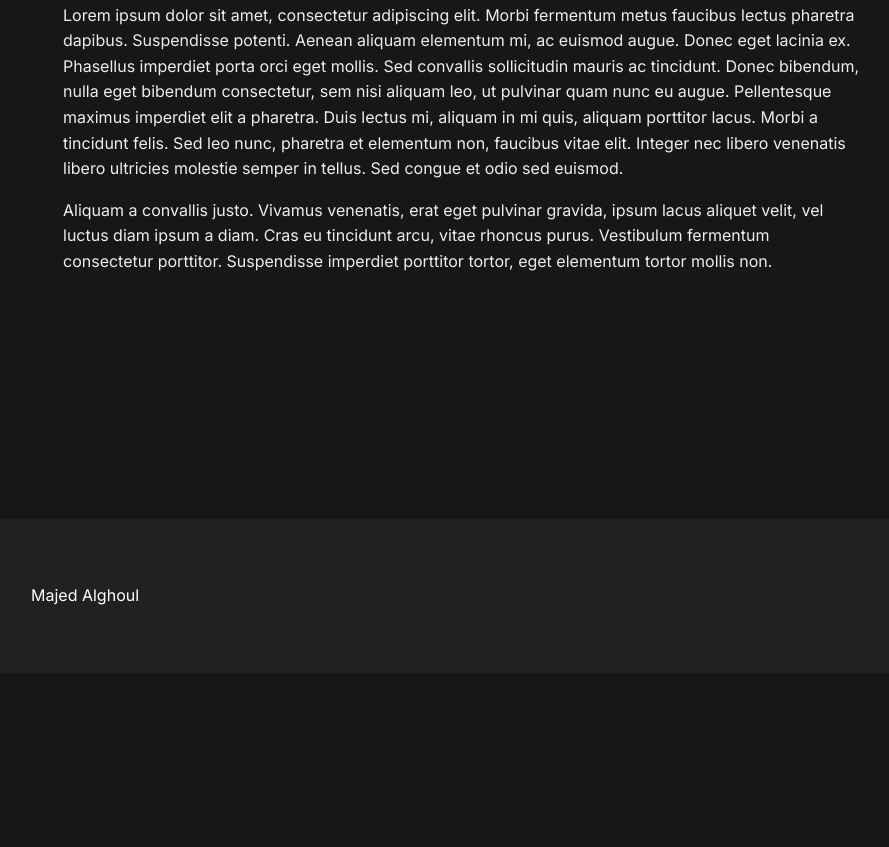
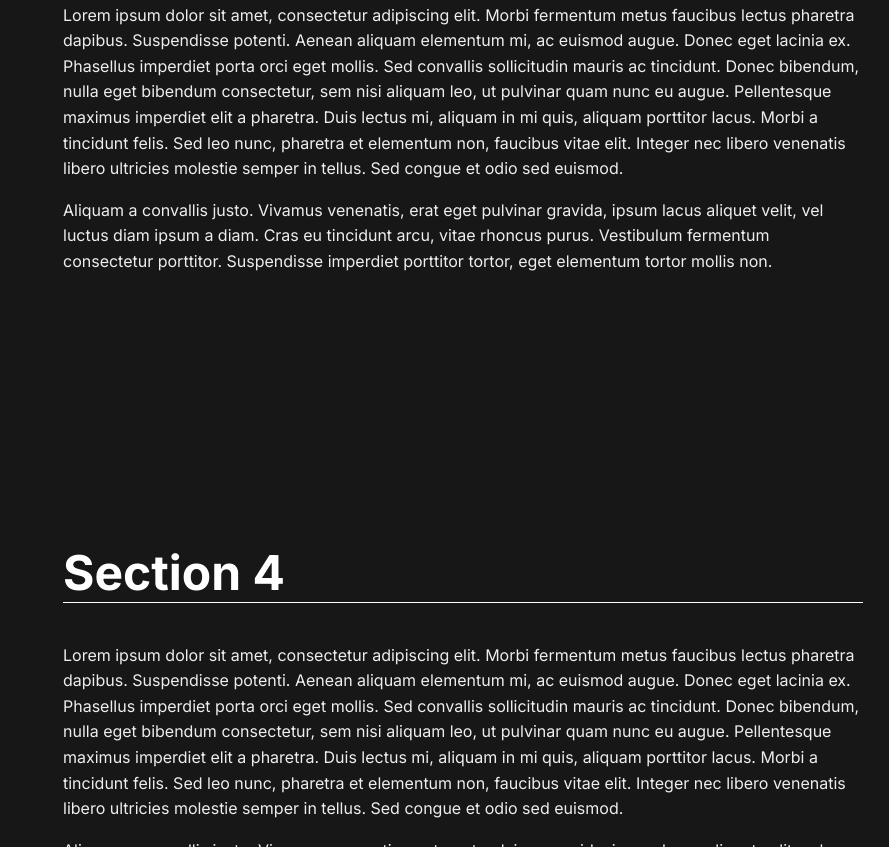
Before and after one commit to MajedAlghoul/udacity-frontend-project2, a plain HTML site: page index.html in a window 1280 px wide. Shown: the part 1953-2800 px from the top of the page, without its empty margins (17-906 px from the left). Before the commit the page ends 2626 px from the top, so only its background shows below. Drawn offline with Linux system fonts and the light colour scheme.

Commit message:
submission#2

```diff
--- a/css/styles.css
+++ b/css/styles.css
@@ -113,6 +113,10 @@
   color: white !important;
 }
 
+.active div h2 {
+  color: rgb(255, 207, 73);
+}
+
 @media only screen and (min-width: 35em) {
   .landing__container {
     max-width: 50em;
--- a/index.html
+++ b/index.html
@@ -101,6 +101,33 @@
           </p>
         </div>
       </section>
+
+      <section id="section4" data-nav="Section 4">
+        <div class="landing__container">
+          <h2>Section 4</h2>
+          <p>
+            Lorem ipsum dolor sit amet, consectetur adipiscing elit. Morbi
+            fermentum metus faucibus lectus pharetra dapibus. Suspendisse
+            potenti. Aenean aliquam elementum mi, ac euismod augue. Donec eget
+            lacinia ex. Phasellus imperdiet porta orci eget mollis. Sed
+            convallis sollicitudin mauris ac tincidunt. Donec bibendum, nulla
+            eget bibendum consectetur, sem nisi aliquam leo, ut pulvinar quam
+            nunc eu augue. Pellentesque maximus imperdiet elit a pharetra. Duis
+            lectus mi, aliquam in mi quis, aliquam porttitor lacus. Morbi a
+            tincidunt felis. Sed leo nunc, pharetra et elementum non, faucibus
+            vitae elit. Integer nec libero venenatis libero ultricies molestie
+            semper in tellus. Sed congue et odio sed euismod.
+          </p>
+
+          <p>
+            Aliquam a convallis justo. Vivamus venenatis, erat eget pulvinar
+            gravida, ipsum lacus aliquet velit, vel luctus diam ipsum a diam.
+            Cras eu tincidunt arcu, vitae rhoncus purus. Vestibulum fermentum
+            consectetur porttitor. Suspendisse imperdiet porttitor tortor, eget
+            elementum tortor mollis non.
+          </p>
+        </div>
+      </section>
     </main>
     <footer class="page__footer">
       <p>Majed Alghoul</p>
--- a/js/app.js
+++ b/js/app.js
@@ -86,8 +86,10 @@
       document.querySelectorAll(".menu__link").forEach((navItem, index) => {
         if (index === activeSectionIndex) {
           navItem.classList.add("active__section");
+          sections[index].classList.add("active");
         } else {
           navItem.classList.remove("active__section");
+          sections[index].classList.remove("active");
         }
       });
     }
```
